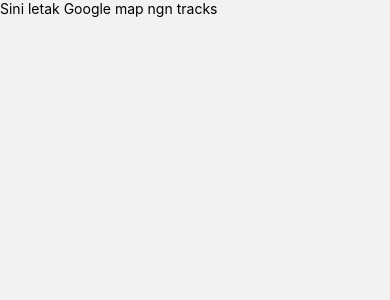
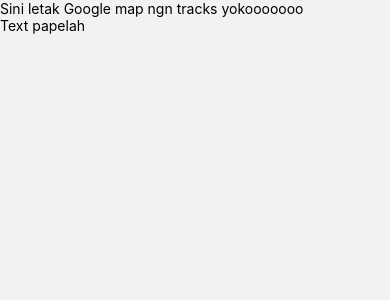
Before and after one commit to HaikalAkif/Geotrack, a React Native app: screen /map in a window 390 px wide. Shown: the top 300 px of the page. Built offline with nearby package versions, Linux system fonts and the light colour scheme.

Commit message:
✅ Major update !!

```diff
--- a/screens/map.js
+++ b/screens/map.js
@@ -10,6 +10,10 @@ const Map = ({}) => {
         <SafeAreaView style={styles.container}>
             <Text>
                 Sini letak Google map ngn tracks
+                yokooooooo
+            </Text>
+            <Text>
+                Text papelah
             </Text>
         </SafeAreaView>
     )
```
